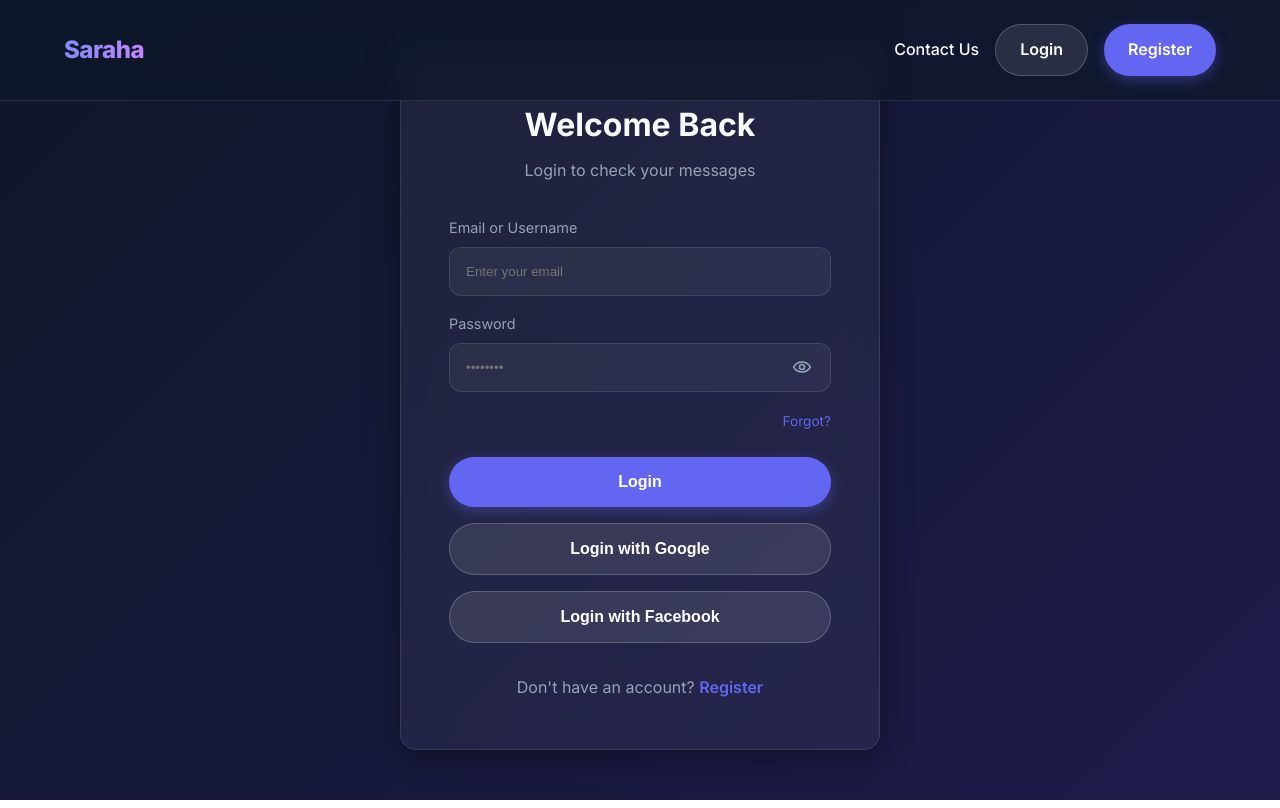
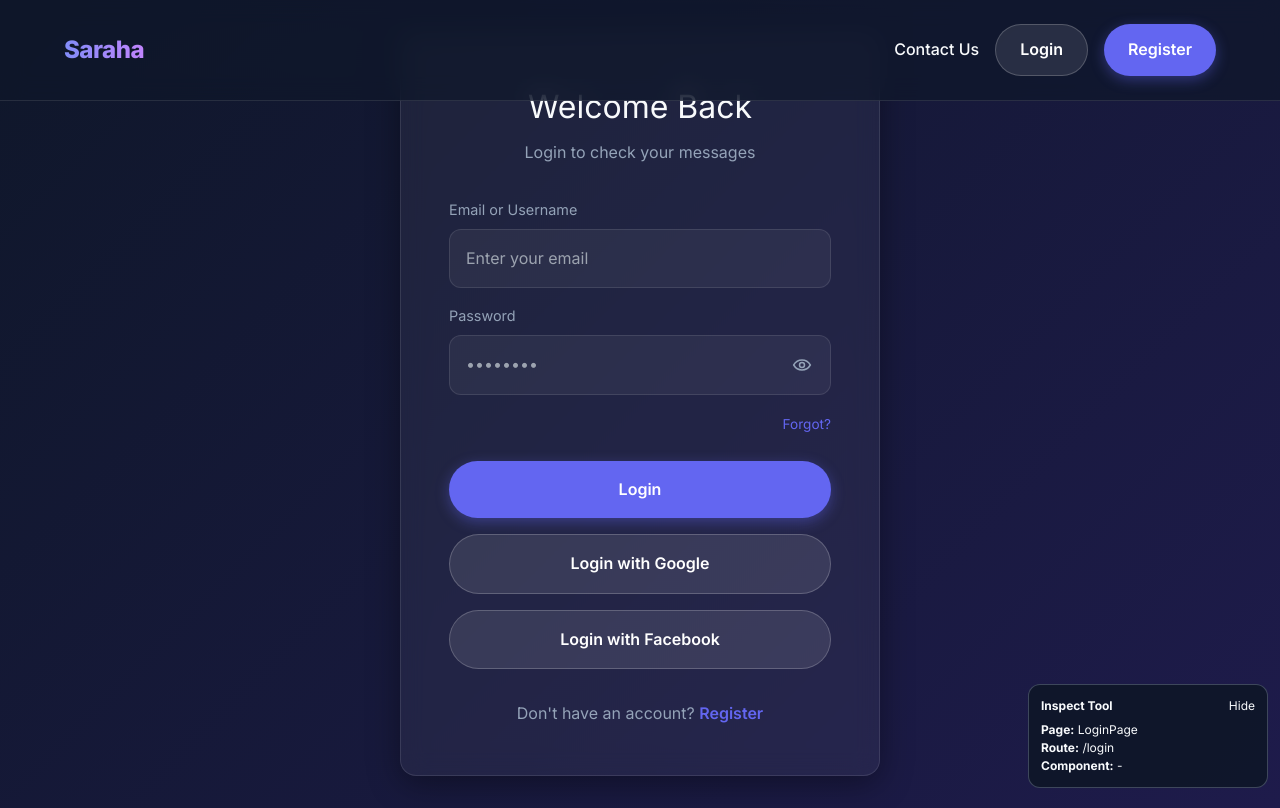
Before and after one commit to SamyShaawat/Saraha, a React (Vite) app in the folder apps/frontend/: page /login in a window 1280 px wide. Built offline with nearby package versions, Linux system fonts and the light colour scheme.

Commit message:
feat(ui): add core layouts, nav, and shared components

```diff
--- a/apps/frontend/src/app/app.tsx
+++ b/apps/frontend/src/app/app.tsx
@@ -10,6 +10,7 @@ import ContactPage from './features/static/pages/ContactPage';
 import PrivacyPage from './features/static/pages/PrivacyPage';
 import TermsPage from './features/static/pages/TermsPage';
 import { InspectPage } from './features/shared/components/InspectPage';
+import { InspectTool } from './features/shared/components/InspectTool';
 
 export function App() {
   return (
@@ -48,6 +49,7 @@ export function App() {
         <Route path="/privacy" element={<InspectPage name="PrivacyPage" route="/privacy"><PrivacyPage /></InspectPage>} />
         <Route path="/terms" element={<InspectPage name="TermsPage" route="/terms"><TermsPage /></InspectPage>} />
       </Routes>
+      <InspectTool />
     </BrowserRouter>
   );
 }
--- a/apps/frontend/src/app/components/Navbar.tsx
+++ b/apps/frontend/src/app/components/Navbar.tsx
@@ -1,5 +1,61 @@
 import { Link, useNavigate } from 'react-router-dom';
 import { inspectProps } from '../features/shared/utils/inspect';
+
+function NavbarBrand() {
+  return (
+    <div {...inspectProps('Navbar.Brand')} style={{ fontSize: '1.5rem', fontWeight: 800, letterSpacing: '-0.5px' }}>
+      <Link {...inspectProps('Navbar.BrandLink', { to: '/' })} to="/" style={{ textDecoration: 'none' }}>
+        <span className="gradient-text">Saraha</span>
+      </Link>
+    </div>
+  );
+}
+
+function NavbarPrimaryLink() {
+  return (
+    <li>
+      <Link
+        {...inspectProps('Navbar.ContactLink', { to: '/contact' })}
+        to="/contact"
+        style={{ fontWeight: 500, color: 'var(--text-main)', transition: 'color 0.2s', textDecoration: 'none' }}
+      >
+        Contact Us
+      </Link>
+    </li>
+  );
+}
+
+function NavbarAuthActions({
+  isAuthenticated,
+  handleLogout,
+}: {
+  isAuthenticated: boolean;
+  handleLogout: () => void;
+}) {
+  return (
+    <li {...inspectProps('Navbar.AuthActions')} style={{ display: 'flex', gap: '1rem' }}>
+      {isAuthenticated ? (
+        <>
+          <Link {...inspectProps('Navbar.DashboardLink', { to: '/dashboard' })} to="/dashboard" className="btn btn-primary" style={{ textDecoration: 'none' }}>
+            Dashboard
+          </Link>
+          <button {...inspectProps('Navbar.LogoutButton')} onClick={handleLogout} className="btn btn-glass" style={{ cursor: 'pointer' }}>
+            Logout
+          </button>
+        </>
+      ) : (
+        <>
+          <Link {...inspectProps('Navbar.LoginLink', { to: '/login' })} to="/login" className="btn btn-glass" style={{ textDecoration: 'none' }}>
+            Login
+          </Link>
+          <Link {...inspectProps('Navbar.RegisterLink', { to: '/register' })} to="/register" className="btn btn-primary" style={{ textDecoration: 'none' }}>
+            Register
+          </Link>
+        </>
+      )}
+    </li>
+  );
+}
 
 export function Navbar() {
   const navigate = useNavigate();
@@ -33,32 +89,14 @@ export function Navbar() {
       flexWrap: 'wrap',
     }}
     >
-      <div {...inspectProps('Navbar.Brand')} style={{ fontSize: '1.5rem', fontWeight: 800, letterSpacing: '-0.5px' }}>
-        <Link {...inspectProps('Navbar.BrandLink', { to: '/' })} to="/" style={{ textDecoration: 'none' }}>
-           <span className="gradient-text">Saraha</span>
-        </Link>
-      </div>
+      <NavbarBrand />
 
       <ul
         {...inspectProps('Navbar.Actions')}
         style={{ display: 'flex', gap: '1rem', alignItems: 'center', margin: 0, padding: 0, listStyle: 'none', flexWrap: 'wrap', justifyContent: 'flex-end' }}
       >
-        <li>
-          <Link {...inspectProps('Navbar.ContactLink', { to: '/contact' })} to="/contact" style={{ fontWeight: 500, color: 'var(--text-main)', transition: 'color 0.2s', textDecoration: 'none' }}>Contact Us</Link>
-        </li>
-        <li {...inspectProps('Navbar.AuthActions')} style={{ display: 'flex', gap: '1rem' }}>
-          {isAuthenticated ? (
-            <>
-              <Link {...inspectProps('Navbar.DashboardLink', { to: '/dashboard' })} to="/dashboard" className="btn btn-primary" style={{ textDecoration: 'none' }}>Dashboard</Link>
-              <button {...inspectProps('Navbar.LogoutButton')} onClick={handleLogout} className="btn btn-glass" style={{ cursor: 'pointer' }}>Logout</button>
-            </>
-          ) : (
-            <>
-              <Link {...inspectProps('Navbar.LoginLink', { to: '/login' })} to="/login" className="btn btn-glass" style={{ textDecoration: 'none' }}>Login</Link>
-              <Link {...inspectProps('Navbar.RegisterLink', { to: '/register' })} to="/register" className="btn btn-primary" style={{ textDecoration: 'none' }}>Register</Link>
-            </>
-          )}
-        </li>
+        <NavbarPrimaryLink />
+        <NavbarAuthActions isAuthenticated={isAuthenticated} handleLogout={handleLogout} />
       </ul>
     </nav>
   );
--- /dev/null
+++ b/apps/frontend/src/app/components/PageShell.tsx
@@ -0,0 +1,35 @@
+import type React from 'react';
+import Navbar from './Navbar';
+import { inspectProps } from '../features/shared/utils/inspect';
+
+type PageShellProps = {
+  pageName: string;
+  contentName?: string;
+  centered?: boolean;
+  maxWidth?: string;
+  children: React.ReactNode;
+};
+
+export function PageShell({
+  pageName,
+  contentName,
+  centered = false,
+  maxWidth = '1200px',
+  children,
+}: PageShellProps) {
+  return (
+    <div {...inspectProps(pageName)}>
+      <Navbar />
+      <main
+        {...inspectProps(contentName ?? `${pageName}.Container`)}
+        className={`page-shell ${centered ? 'page-shell--centered' : ''}`}
+      >
+        <div className="page-shell__content" style={{ maxWidth }}>
+          {children}
+        </div>
+      </main>
+    </div>
+  );
+}
+
+export default PageShell;
--- /dev/null
+++ b/apps/frontend/src/app/features/shared/components/InspectTool.tsx
@@ -0,0 +1,101 @@
+import { useEffect, useMemo, useState } from 'react';
+
+type InspectState = {
+  page: string;
+  route: string;
+  component: string;
+};
+
+export function InspectTool() {
+  const enabled = useMemo(() => {
+    if (typeof window === 'undefined') return false;
+    const persisted = localStorage.getItem('inspect-tool');
+    if (persisted === null) {
+      localStorage.setItem('inspect-tool', '1');
+      return true;
+    }
+    return window.location.search.includes('inspect=1') || persisted === '1';
+  }, []);
+
+  const [state, setState] = useState<InspectState>({
+    page: '',
+    route: '',
+    component: '',
+  });
+
+  useEffect(() => {
+    if (!enabled) return;
+
+    const updateFromBody = () => {
+      setState((prev) => ({
+        ...prev,
+        page: document.body.getAttribute('data-page') ?? '',
+        route: document.body.getAttribute('data-route') ?? '',
+      }));
+    };
+
+    updateFromBody();
+
+    const observer = new MutationObserver(updateFromBody);
+    observer.observe(document.body, { attributes: true, attributeFilter: ['data-page', 'data-route'] });
+
+    const onClick = (event: MouseEvent) => {
+      const target = event.target as HTMLElement | null;
+      const component = target?.closest('[data-component]')?.getAttribute('data-component') ?? '';
+      setState((prev) => ({ ...prev, component }));
+    };
+
+    document.addEventListener('click', onClick, true);
+    return () => {
+      observer.disconnect();
+      document.removeEventListener('click', onClick, true);
+    };
+  }, [enabled]);
+
+  if (!enabled) return null;
+
+  return (
+    <aside
+      style={{
+        position: 'fixed',
+        right: '0.75rem',
+        bottom: '0.75rem',
+        zIndex: 9999,
+        minWidth: '240px',
+        maxWidth: '80vw',
+        background: 'rgba(15, 23, 42, 0.95)',
+        border: '1px solid rgba(148, 163, 184, 0.35)',
+        borderRadius: '12px',
+        color: '#f8fafc',
+        padding: '0.75rem',
+        fontSize: '12px',
+        lineHeight: 1.5,
+      }}
+    >
+      <div style={{ display: 'flex', justifyContent: 'space-between', alignItems: 'center', gap: '0.5rem', marginBottom: '0.35rem' }}>
+        <div style={{ fontWeight: 700 }}>Inspect Tool</div>
+        <button
+          type="button"
+          className="d-btn d-btn-xs d-btn-outline"
+          onClick={() => {
+            localStorage.setItem('inspect-tool', '0');
+            window.location.reload();
+          }}
+        >
+          Hide
+        </button>
+      </div>
+      <div>
+        <strong>Page:</strong> {state.page || '-'}
+      </div>
+      <div>
+        <strong>Route:</strong> {state.route || '-'}
+      </div>
+      <div>
+        <strong>Component:</strong> {state.component || '-'}
+      </div>
+    </aside>
+  );
+}
+
+export default InspectTool;
--- a/apps/frontend/src/styles.css
+++ b/apps/frontend/src/styles.css
@@ -1,4 +1,7 @@
 @import url('https://fonts.googleapis.com/css2?family=Inter:wght@300;400;500;600;700;800&display=swap');
+@tailwind base;
+@tailwind components;
+@tailwind utilities;
 
 :root {
   --primary-color: #6366f1;
@@ -110,3 +113,68 @@ ul {
   -webkit-text-fill-color: transparent;
   background-image: linear-gradient(90deg, #818cf8, #c084fc);
 }
+
+:root {
+  --navbar-offset: 6.75rem;
+}
+
+.page-shell {
+  min-height: 100vh;
+  padding: var(--navbar-offset) 1rem 2rem;
+}
+
+.page-shell--centered {
+  display: flex;
+  align-items: center;
+}
+
+.page-shell__content {
+  width: 100%;
+  margin: 0 auto;
+}
+
+.responsive-stack {
+  display: flex;
+  flex-direction: column;
+  gap: 1rem;
+}
+
+.dashboard-layout {
+  display: grid;
+  grid-template-columns: 280px minmax(0, 1fr);
+  gap: 1.5rem;
+  align-items: start;
+}
+
+.sidebar-panel {
+  border: 1px solid var(--glass-border);
+  border-radius: var(--radius-lg);
+  padding: 1rem;
+  background: rgba(255, 255, 255, 0.03);
+}
+
+.card-grid-2 {
+  display: grid;
+  grid-template-columns: repeat(2, minmax(0, 1fr));
+  gap: 1rem;
+}
+
+@media (max-width: 1024px) {
+  :root {
+    --navbar-offset: 8.5rem;
+  }
+
+  .dashboard-layout {
+    grid-template-columns: 1fr;
+  }
+}
+
+@media (max-width: 768px) {
+  :root {
+    --navbar-offset: 9.5rem;
+  }
+
+  .card-grid-2 {
+    grid-template-columns: 1fr;
+  }
+}
```
